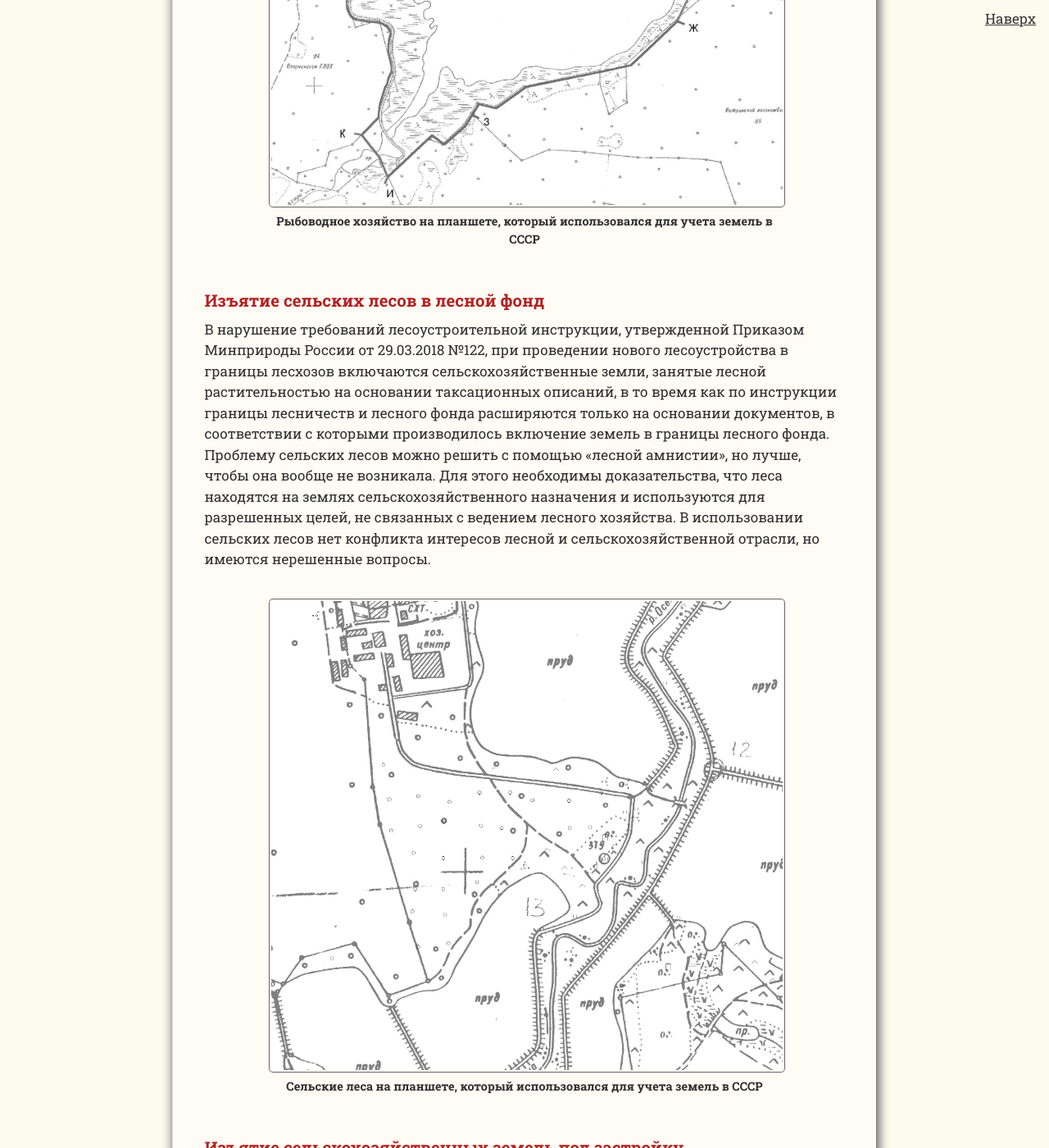
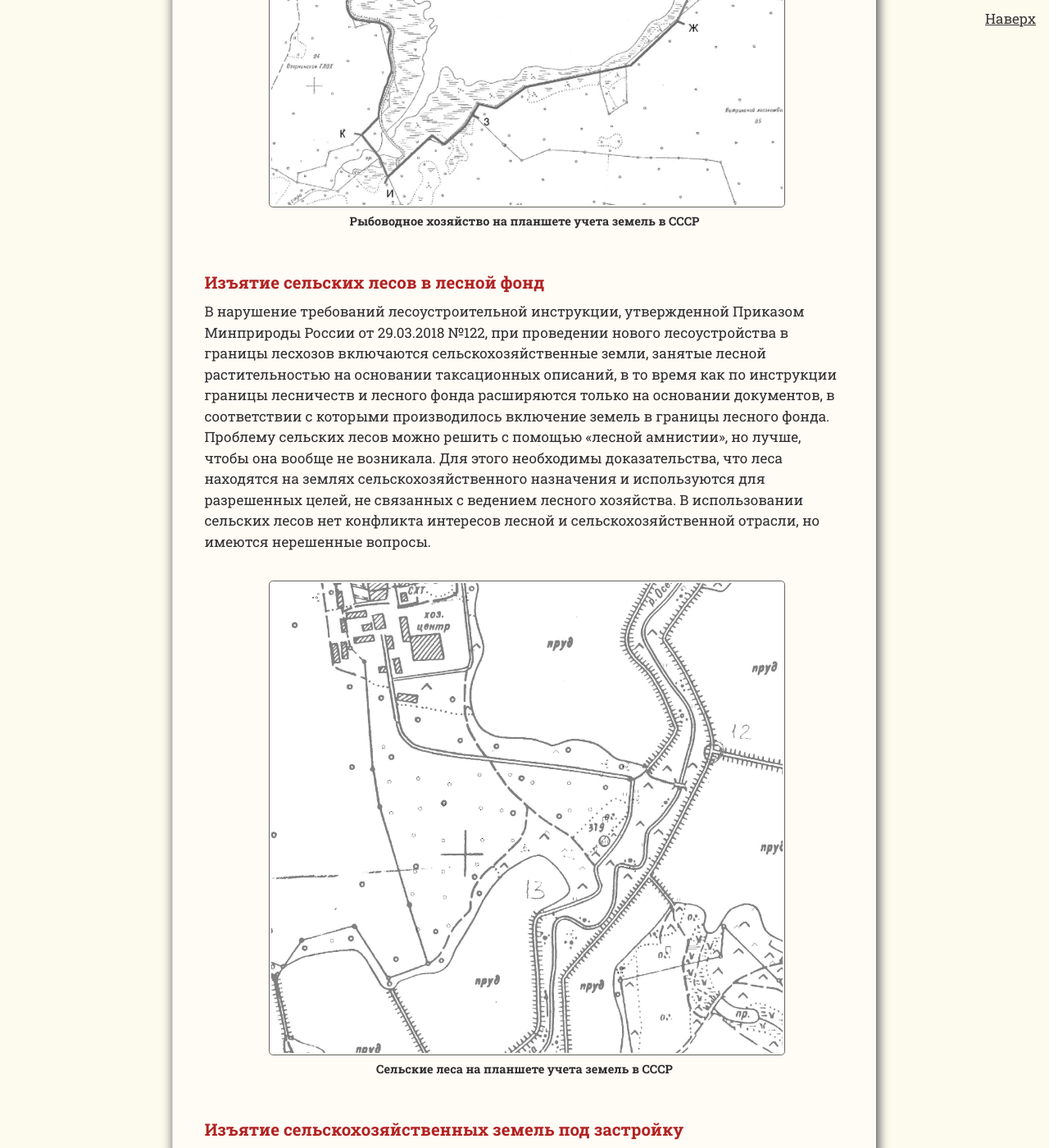
Before and after one commit to SergSi/land-use-art, a Jekyll site: the page built from _posts/2024-10-12-sh.md, in a window 1280 px wide and 1400 px high, scrolled down 2792 px. Shown: the whole window at 82% size. Built offline with Jekyll 4.4.1, drawn with Linux system fonts in a browser that asks for light colours; some web fonts are replaced.

Commit message:
Update 2024-10-12-sh.md

```diff
--- a/_posts/2024-10-12-sh.md
+++ b/_posts/2024-10-12-sh.md
@@ -23,14 +23,14 @@ align: right
 Так Истринский городской прокурор предъявил в 2021 году иск к ООО Рыбокомбинат «Малая Истра», потребовав истребовать из владения земельный участок, расположенный на сельскохозяйственных землях и занятый водным объектом, сооруженным в 60-х годах прошлого века специально для рыбоводства. Прокуратура также потребовала обеспечить доступ неограниченного круга лиц к берегам рыбоводного сельскохозяйственного пруда, тем самым превращая сельскохозяйственные, искусственно зарыбляемые водоемы в рекреационные, в которых можно купаться и беспрепятственно ловить рыбу. В обоснование своих требований прокурор ссылался на требования части 12 статьи 85 Земельного кодекса, которая регулирует состав земель населенных пунктов. Несмотря на то, что рыбокомбинат приобрел хозяйство в 2004 году на основании распоряжения Министерства сельского хозяйства Московской области, ни ответчик, ни министерство, привлеченное к участию в деле, не представили в суде доказательств, что пруды являются сельскохозяйственными рыбоводными, расположены на землях сельскохозяйственного назначения и не подпадают под действие Водного кодекса. Интерес в рекреационном использования сельскохозяйственных водоемов перевешивает стремление к производству товарной рыбы.
 
 {% include image-1.html
-file-1="article/istra.jpg" caption-1="Рыбоводное хозяйство на планшете, который использовался для учета земель в СССР" %}
+file-1="article/istra.jpg" caption-1="Рыбоводное хозяйство на планшете учета земель в СССР" %}
 
 ## Изъятие сельских лесов в лесной фонд
 
 В нарушение требований лесоустроительной инструкции, утвержденной Приказом Минприроды России от 29.03.2018 №122, при проведении нового лесоустройства в границы лесхозов включаются сельскохозяйственные земли, занятые лесной растительностью на основании таксационных описаний, в то время как по инструкции  границы лесничеств и лесного фонда расширяются только на основании документов, в соответствии с которыми производилось включение земель в границы лесного фонда. Проблему сельских лесов можно решить с помощью «лесной амнистии», но лучше, чтобы она вообще не возникала. Для этого необходимы доказательства, что леса находятся на землях сельскохозяйственного назначения и используются для разрешенных целей, не связанных с ведением лесного хозяйства. В использовании сельских лесов нет конфликта интересов лесной и сельскохозяйственной отрасли, но имеются нерешенные вопросы.
 
 {% include image-1.html
-file-1="article/les.jpg" caption-1="Сельские леса на планшете, который использовался для учета земель в СССР" %}
+file-1="article/les.jpg" caption-1="Сельские леса на планшете учета земель в СССР" %}
 
 ## Изъятие сельскохозяйственных земель под застройку
 
```
